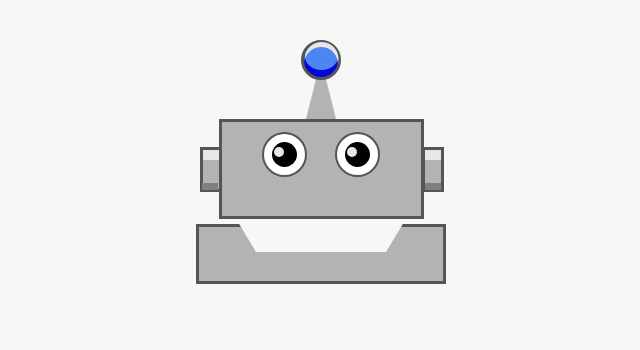
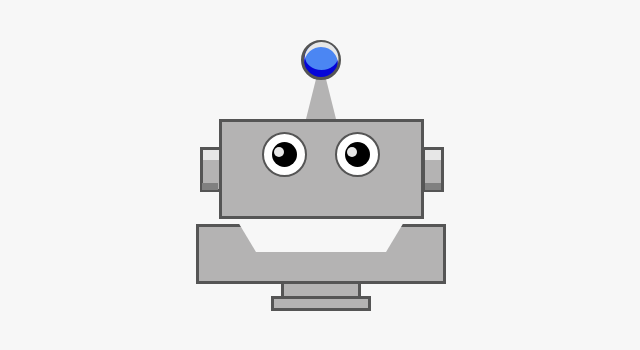
Before and after one commit to LGRosi/DIBUJO-ROBOT-CSS3, a plain HTML site: page index.html in a window 1280 px wide. Shown: the whole page, without its empty margins (319-959 px from the left). Drawn offline with Linux system fonts and the light colour scheme.

Commit message:
El cuello

```diff
--- a/css/dibujo.css
+++ b/css/dibujo.css
@@ -214,3 +214,26 @@ body {
     left: 0px;
     top: -32px;
 }
+
+.elCuello {
+    display: flex;
+    flex-direction: column;
+    align-items: center;
+    position: relative;
+    bottom: 96px;
+}
+
+.cuelloParte1 {
+    width: 80px;
+    height: 12px;
+    border-left: 3px solid #555;
+    border-right: 3px solid #555;
+    background: #b4b3b3;
+}
+
+.cuelloParte2 {
+    width: 100px;
+    height: 15px;
+    border: 3px solid #555;
+    background: #b4b3b3;
+}
--- a/index.html
+++ b/index.html
@@ -43,6 +43,11 @@
             <div class="laBocaParte1"></div>
             <div class="laBocaParte2"></div>
         </div>
+
+        <div class="elCuello">
+            <div class="cuelloParte1"></div>
+            <div class="cuelloParte2"></div>
+        </div>
     </div>
 
 </body>
```
